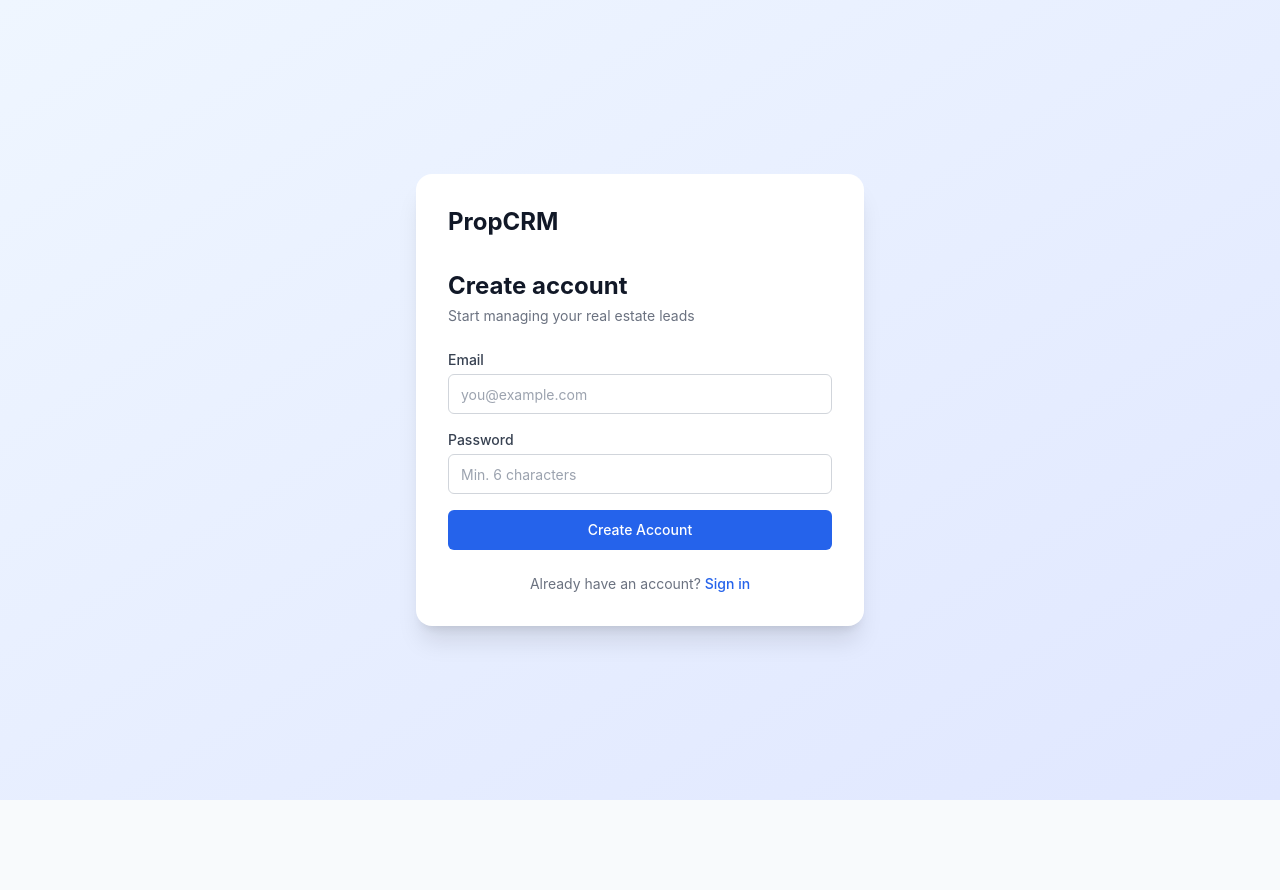
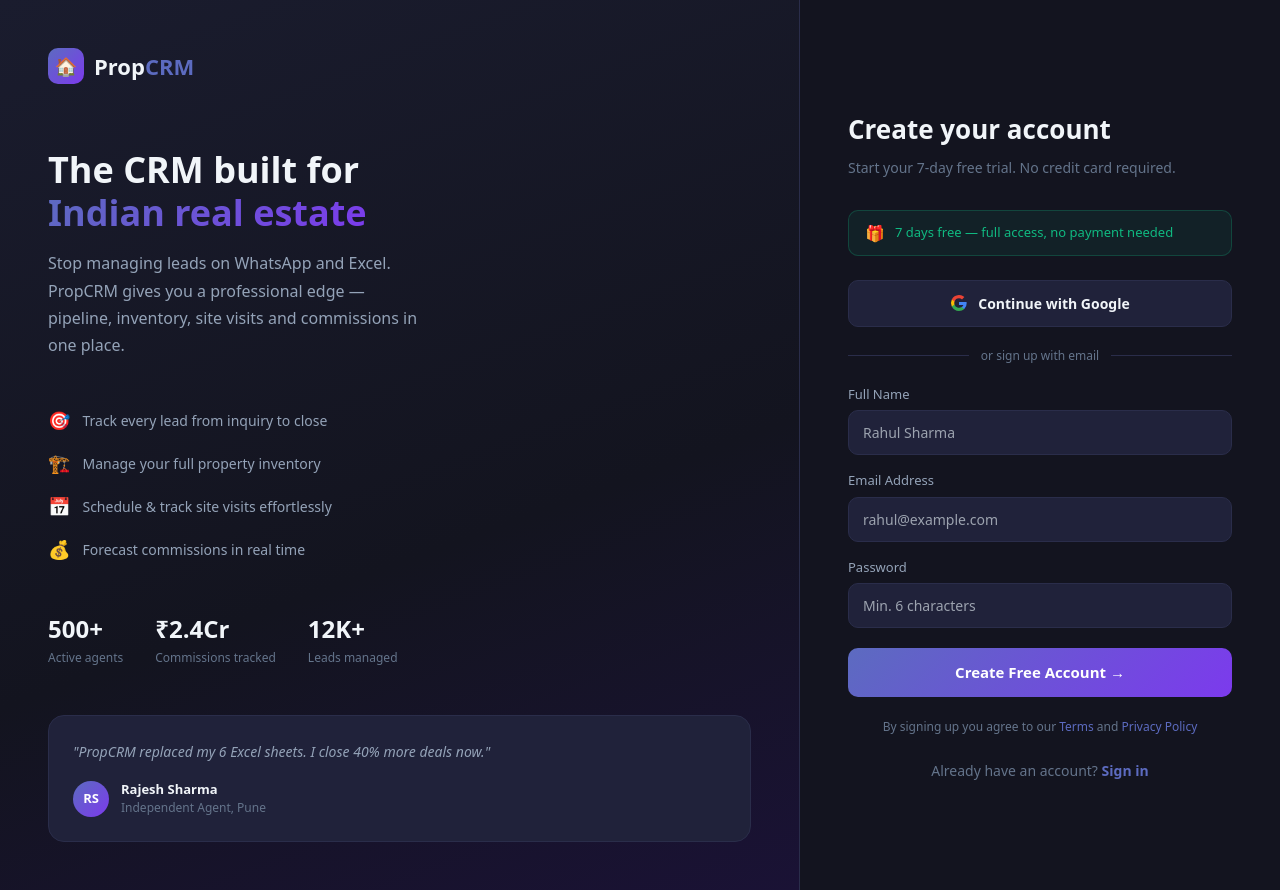
Before and after one commit to Chicku-creates/Realestate-crm, a React (Vite) app: page /signup in a window 1280 px wide. Before the commit the page ends 800 px from the top, so only its background shows below. Built offline with nearby package versions, Linux system fonts and the light colour scheme.

Commit message:
New split-screen signup page with Google OAuth and social proof

```diff
--- a/src/pages/Signup.jsx
+++ b/src/pages/Signup.jsx
@@ -1,19 +1,51 @@
-import { supabase } from '../lib/supabase'
 import { useState } from 'react'
 import { Link, useNavigate } from 'react-router-dom'
 import { useAuth } from '../context/AuthContext'
-import { Button } from '../components/ui/button'
-import { Input } from '../components/ui/input'
-import { Label } from '../components/ui/label'
+import { supabase } from '../lib/supabase'
 
+const T = {
+  bg: '#13141F',
+  surface: '#1A1C2E',
+  elevated: '#20223A',
+  border: '#2A2D4A',
+  text: '#F1F5F9',
+  muted: '#64748B',
+  sub: '#94A3B8',
+  indigo: '#5C6BC0',
+  purple: '#7C3AED',
+  emerald: '#10B981',
+}
+
+const stats = [
+  { value: '500+', label: 'Active agents' },
+  { value: '₹2.4Cr', label: 'Commissions tracked' },
+  { value: '12K+', label: 'Leads managed' },
+]
+
+const features = [
+  { icon: '🎯', text: 'Track every lead from inquiry to close' },
+  { icon: '🏗️', text: 'Manage your full property inventory' },
+  { icon: '📅', text: 'Schedule & track site visits effortlessly' },
+  { icon: '💰', text: 'Forecast commissions in real time' },
+]
+
+const testimonial = {
+  quote: 'PropCRM replaced my 6 Excel sheets. I close 40% more deals now.',
+  name: 'Rajesh Sharma',
+  role: 'Independent Agent, Pune',
+  initials: 'RS',
+}
 
 export function Signup() {
   const [email, setEmail] = useState('')
   const [password, setPassword] = useState('')
+  const [name, setName] = useState('')
   const [error, setError] = useState('')
   const [success, setSuccess] = useState(false)
   const [loading, setLoading] = useState(false)
+  const [googleLoading, setGoogleLoading] = useState(false)
   const { signUp } = useAuth()
+  const navigate = useNavigate()
 
   const handleSubmit = async (e) => {
     e.preventDefault()
@@ -23,63 +55,220 @@
     const { data, error } = await signUp(email, password)
     if (error) { setError(error.message); setLoading(false) }
     else {
-  // Set 7-day free trial
       if (data?.user) {
         const trialEnd = new Date()
         trialEnd.setDate(trialEnd.getDate() + 7)
         await supabase.from('profiles').upsert({
           id: data.user.id,
           trial_ends_at: trialEnd.toISOString(),
+          full_name: name,
         })
       }
       setSuccess(true)
     }
   }
 
+  const handleGoogle = async () => {
+    setGoogleLoading(true)
+    await supabase.auth.signInWithOAuth({
+      provider: 'google',
+      options: { redirectTo: 'https://realestate-crm-azure.vercel.app/dashboard' }
+    })
+  }
+
   if (success) return (
-    <div className="min-h-screen bg-gradient-to-br from-blue-50 to-indigo-100 flex items-center justify-center p-4">
-      <div className="bg-white rounded-2xl shadow-xl w-full max-w-md p-8 text-center">
-        <div className="w-16 h-16 bg-green-100 rounded-full flex items-center justify-center mx-auto mb-4">
-          <span className="text-3xl">✅</span>
-        </div>
-        <h2 className="text-xl font-bold text-gray-900 mb-2">Check your email!</h2>
-        <p className="text-gray-500 text-sm">We sent a confirmation link to <strong>{email}</strong>. Click it to activate your account.</p>
-        <Link to="/login" className="text-blue-600 font-medium hover:underline text-sm block mt-4">Back to Sign In</Link>
+    <div style={{ minHeight: '100vh', backgroundColor: T.bg, display: 'flex', alignItems: 'center', justifyContent: 'center', fontFamily: 'system-ui, sans-serif' }}>
+      <div style={{ backgroundColor: T.surface, border: `1px solid ${T.border}`, borderRadius: 20, padding: '48px 40px', maxWidth: 440, width: '100%', textAlign: 'center' }}>
+        <div style={{ width: 64, height: 64, borderRadius: '50%', backgroundColor: T.emerald + '22', display: 'flex', alignItems: 'center', justifyContent: 'center', margin: '0 auto 20px', fontSize: 28 }}>✅</div>
+        <h2 style={{ color: T.text, fontSize: 22, fontWeight: 700, margin: '0 0 12px' }}>Check your email!</h2>
+        <p style={{ color: T.sub, lineHeight: 1.7, margin: '0 0 8px' }}>We sent a confirmation link to</p>
+        <p style={{ color: T.indigo, fontWeight: 600, margin: '0 0 28px' }}>{email}</p>
+        <p style={{ color: T.muted, fontSize: 13, margin: '0 0 24px' }}>Click the link to activate your account and start your 7-day free trial.</p>
+        <Link to="/login" style={{ color: T.indigo, fontSize: 14, fontWeight: 500 }}>Back to Sign In →</Link>
       </div>
     </div>
   )
 
   return (
-    <div className="min-h-screen bg-gradient-to-br from-blue-50 to-indigo-100 flex items-center justify-center p-4">
-      <div className="bg-white rounded-2xl shadow-xl w-full max-w-md p-8">
-        <div className="flex items-center gap-2 mb-8">
+    <div style={{ minHeight: '100vh', display: 'flex', fontFamily: 'system-ui, sans-serif', backgroundColor: T.bg }}>
 
-          <span className="font-bold text-2xl text-gray-900">PropCRM</span>
+      {/* Left Panel */}
+      <div style={{
+        flex: 1, display: 'flex', flexDirection: 'column', justifyContent: 'space-between',
+        padding: '48px', background: `linear-gradient(160deg, #1A1C2E 0%, #13141F 60%, #1a1235 100%)`,
+        borderRight: `1px solid ${T.border}`, minWidth: 0,
+      }}
+        className="hide-on-mobile"
+      >
+        {/* Logo */}
+        <div>
+          <div style={{ display: 'flex', alignItems: 'center', gap: 10, marginBottom: 64 }}>
+            <div style={{ width: 36, height: 36, borderRadius: 10, background: `linear-gradient(135deg, ${T.indigo}, ${T.purple})`, display: 'flex', alignItems: 'center', justifyContent: 'center', fontSize: 18 }}>🏠</div>
+            <span style={{ fontSize: 22, fontWeight: 800, color: T.text }}>Prop<span style={{ color: T.indigo }}>CRM</span></span>
           </div>
-        <h1 className="text-2xl font-bold text-gray-900 mb-1">Create account</h1>
-        <p className="text-gray-500 text-sm mb-6">Start managing your real estate leads</p>
 
-        {error && <div className="bg-red-50 text-red-600 text-sm p-3 rounded-lg mb-4">{error}</div>}
+          <h1 style={{ fontSize: 36, fontWeight: 800, color: T.text, lineHeight: 1.2, margin: '0 0 16px' }}>
+            The CRM built for<br />
+            <span style={{ background: `linear-gradient(135deg, ${T.indigo}, ${T.purple})`, WebkitBackgroundClip: 'text', WebkitTextFillColor: 'transparent' }}>
+              Indian real estate
+            </span>
+          </h1>
+          <p style={{ color: T.sub, fontSize: 16, lineHeight: 1.7, margin: '0 0 48px', maxWidth: 380 }}>
+            Stop managing leads on WhatsApp and Excel. PropCRM gives you a professional edge — pipeline, inventory, site visits and commissions in one place.
+          </p>
 
-        <form onSubmit={handleSubmit} className="space-y-4">
-          <div>
-            <Label>Email</Label>
-            <Input type="email" value={email} onChange={e => setEmail(e.target.value)} required placeholder="you@example.com" />
+          {/* Features */}
+          <div style={{ display: 'flex', flexDirection: 'column', gap: 16, marginBottom: 48 }}>
+            {features.map((f, i) => (
+              <div key={i} style={{ display: 'flex', alignItems: 'center', gap: 12 }}>
+                <span style={{ fontSize: 18 }}>{f.icon}</span>
+                <span style={{ color: T.sub, fontSize: 14 }}>{f.text}</span>
+              </div>
+            ))}
+          </div>
+
+          {/* Stats */}
+          <div style={{ display: 'flex', gap: 32, marginBottom: 48 }}>
+            {stats.map((s, i) => (
+              <div key={i}>
+                <div style={{ fontSize: 24, fontWeight: 800, color: T.text }}>{s.value}</div>
+                <div style={{ fontSize: 12, color: T.muted, marginTop: 2 }}>{s.label}</div>
+              </div>
+            ))}
+          </div>
+        </div>
+
+        {/* Testimonial */}
+        <div style={{ backgroundColor: T.elevated, border: `1px solid ${T.border}`, borderRadius: 16, padding: 24 }}>
+          <p style={{ color: T.sub, fontSize: 14, lineHeight: 1.7, margin: '0 0 16px', fontStyle: 'italic' }}>
+            "{testimonial.quote}"
+          </p>
+          <div style={{ display: 'flex', alignItems: 'center', gap: 12 }}>
+            <div style={{ width: 36, height: 36, borderRadius: '50%', background: `linear-gradient(135deg, ${T.indigo}, ${T.purple})`, display: 'flex', alignItems: 'center', justifyContent: 'center', fontSize: 13, fontWeight: 700, color: '#fff' }}>
+              {testimonial.initials}
             </div>
             <div>
-            <Label>Password</Label>
-            <Input type="password" value={password} onChange={e => setPassword(e.target.value)} required placeholder="Min. 6 characters" />
+              <div style={{ color: T.text, fontSize: 13, fontWeight: 600 }}>{testimonial.name}</div>
+              <div style={{ color: T.muted, fontSize: 12 }}>{testimonial.role}</div>
             </div>
-          <Button type="submit" disabled={loading} className="w-full mt-2">
-            {loading ? 'Creating account...' : 'Create Account'}
-          </Button>
-        </form>
+          </div>
+        </div>
+      </div>
 
-        <p className="text-center text-sm text-gray-500 mt-6">
+      {/* Right Panel - Form */}
+      <div style={{ width: '480px', flexShrink: 0, display: 'flex', flexDirection: 'column', justifyContent: 'center', padding: '48px 48px', overflowY: 'auto' }}>
+
+        {/* Mobile logo */}
+        <div style={{ display: 'none', alignItems: 'center', gap: 10, marginBottom: 32 }} className="show-on-mobile">
+          <div style={{ width: 32, height: 32, borderRadius: 8, background: `linear-gradient(135deg, ${T.indigo}, ${T.purple})`, display: 'flex', alignItems: 'center', justifyContent: 'center', fontSize: 16 }}>🏠</div>
+          <span style={{ fontSize: 20, fontWeight: 800, color: T.text }}>Prop<span style={{ color: T.indigo }}>CRM</span></span>
+        </div>
+
+        <div style={{ marginBottom: 32 }}>
+          <h2 style={{ color: T.text, fontSize: 26, fontWeight: 700, margin: '0 0 8px' }}>Create your account</h2>
+          <p style={{ color: T.muted, fontSize: 14, margin: 0 }}>Start your 7-day free trial. No credit card required.</p>
+        </div>
+
+        {/* Trial badge */}
+        <div style={{ backgroundColor: T.emerald + '15', border: `1px solid ${T.emerald}40`, borderRadius: 10, padding: '10px 16px', display: 'flex', alignItems: 'center', gap: 10, marginBottom: 24 }}>
+          <span>🎁</span>
+          <span style={{ color: T.emerald, fontSize: 13, fontWeight: 500 }}>7 days free — full access, no payment needed</span>
+        </div>
+
+        {error && (
+          <div style={{ backgroundColor: '#EF444415', border: '1px solid #EF444440', borderRadius: 10, padding: '10px 16px', color: '#EF4444', fontSize: 13, marginBottom: 20 }}>
+            {error}
+          </div>
+        )}
+
+        {/* Google Button */}
+        <button
+          onClick={handleGoogle}
+          disabled={googleLoading}
+          style={{
+            width: '100%', padding: '12px', borderRadius: 10, border: `1px solid ${T.border}`,
+            backgroundColor: T.elevated, color: T.text, fontSize: 14, fontWeight: 600,
+            cursor: 'pointer', display: 'flex', alignItems: 'center', justifyContent: 'center', gap: 10,
+            marginBottom: 20, opacity: googleLoading ? 0.7 : 1,
+          }}
+        >
+          <svg width="18" height="18" viewBox="0 0 18 18"><path fill="#4285F4" d="M16.51 8H8.98v3h4.3c-.18 1-.74 1.48-1.6 2.04v2.01h2.6a7.8 7.8 0 002.38-5.88c0-.57-.05-.66-.15-1.18z"/><path fill="#34A853" d="M8.98 17c2.16 0 3.97-.72 5.3-1.94l-2.6-2a4.8 4.8 0 01-7.18-2.54H1.83v2.07A8 8 0 008.98 17z"/><path fill="#FBBC05" d="M4.5 10.52a4.8 4.8 0 010-3.04V5.41H1.83a8 8 0 000 7.18l2.67-2.07z"/><path fill="#EA4335" d="M8.98 4.18c1.17 0 2.23.4 3.06 1.2l2.3-2.3A8 8 0 001.83 5.4L4.5 7.49a4.77 4.77 0 014.48-3.31z"/></svg>
+          {googleLoading ? 'Redirecting...' : 'Continue with Google'}
+        </button>
+
+        {/* Divider */}
+        <div style={{ display: 'flex', alignItems: 'center', gap: 12, marginBottom: 20 }}>
+          <div style={{ flex: 1, height: 1, backgroundColor: T.border }} />
+          <span style={{ color: T.muted, fontSize: 12 }}>or sign up with email</span>
+          <div style={{ flex: 1, height: 1, backgroundColor: T.border }} />
+        </div>
+
+        {/* Form */}
+        <div style={{ display: 'flex', flexDirection: 'column', gap: 16 }}>
+          <div>
+            <label style={{ display: 'block', color: T.sub, fontSize: 13, fontWeight: 500, marginBottom: 6 }}>Full Name</label>
+            <input
+              value={name}
+              onChange={e => setName(e.target.value)}
+              placeholder="Rahul Sharma"
+              style={{ width: '100%', backgroundColor: T.elevated, border: `1px solid ${T.border}`, borderRadius: 10, padding: '11px 14px', color: T.text, fontSize: 14, outline: 'none', boxSizing: 'border-box' }}
+            />
+          </div>
+          <div>
+            <label style={{ display: 'block', color: T.sub, fontSize: 13, fontWeight: 500, marginBottom: 6 }}>Email Address</label>
+            <input
+              type="email"
+              value={email}
+              onChange={e => setEmail(e.target.value)}
+              placeholder="rahul@example.com"
+              required
+              style={{ width: '100%', backgroundColor: T.elevated, border: `1px solid ${T.border}`, borderRadius: 10, padding: '11px 14px', color: T.text, fontSize: 14, outline: 'none', boxSizing: 'border-box' }}
+            />
+          </div>
+          <div>
+            <label style={{ display: 'block', color: T.sub, fontSize: 13, fontWeight: 500, marginBottom: 6 }}>Password</label>
+            <input
+              type="password"
+              value={password}
+              onChange={e => setPassword(e.target.value)}
+              placeholder="Min. 6 characters"
+              required
+              style={{ width: '100%', backgroundColor: T.elevated, border: `1px solid ${T.border}`, borderRadius: 10, padding: '11px 14px', color: T.text, fontSize: 14, outline: 'none', boxSizing: 'border-box' }}
+            />
+          </div>
+
+          <button
+            onClick={handleSubmit}
+            disabled={loading}
+            style={{
+              width: '100%', padding: '13px', borderRadius: 10, border: 'none',
+              background: `linear-gradient(135deg, ${T.indigo}, ${T.purple})`,
+              color: '#fff', fontSize: 15, fontWeight: 700, cursor: 'pointer',
+              opacity: loading ? 0.7 : 1, marginTop: 4,
+            }}
+          >
+            {loading ? 'Creating account...' : 'Create Free Account →'}
+          </button>
+        </div>
+
+        <p style={{ color: T.muted, fontSize: 12, textAlign: 'center', marginTop: 20, lineHeight: 1.6 }}>
+          By signing up you agree to our{' '}
+          <a href="/terms" style={{ color: T.indigo }}>Terms</a> and{' '}
+          <a href="/privacy" style={{ color: T.indigo }}>Privacy Policy</a>
+        </p>
+
+        <p style={{ color: T.muted, fontSize: 14, textAlign: 'center', marginTop: 24 }}>
           Already have an account?{' '}
-          <Link to="/login" className="text-blue-600 font-medium hover:underline">Sign in</Link>
+          <Link to="/login" style={{ color: T.indigo, fontWeight: 600 }}>Sign in</Link>
         </p>
       </div>
+
+      <style>{`
+        @media (max-width: 768px) {
+          .hide-on-mobile { display: none !important; }
+          .show-on-mobile { display: flex !important; }
+        }
+      `}</style>
     </div>
   )
 }
```
Lines whose indentation alone changed are shown as unchanged.
